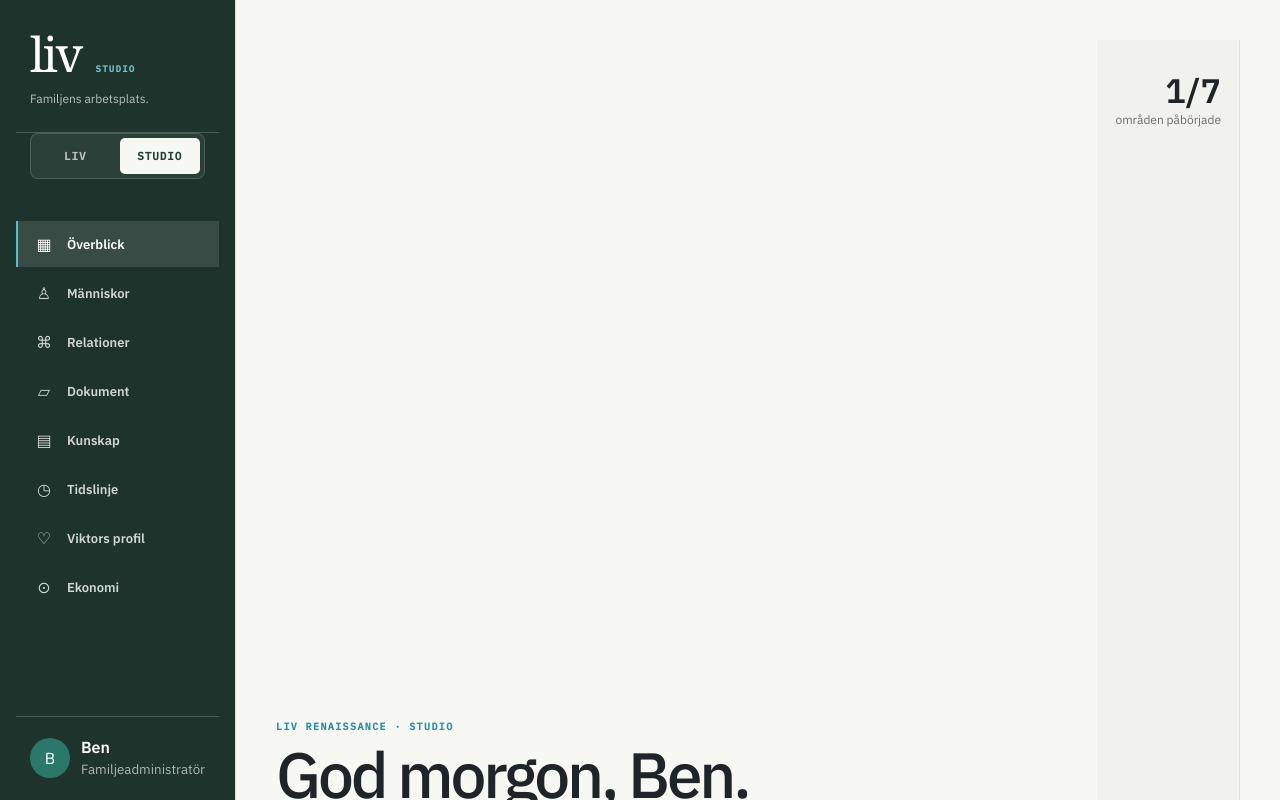
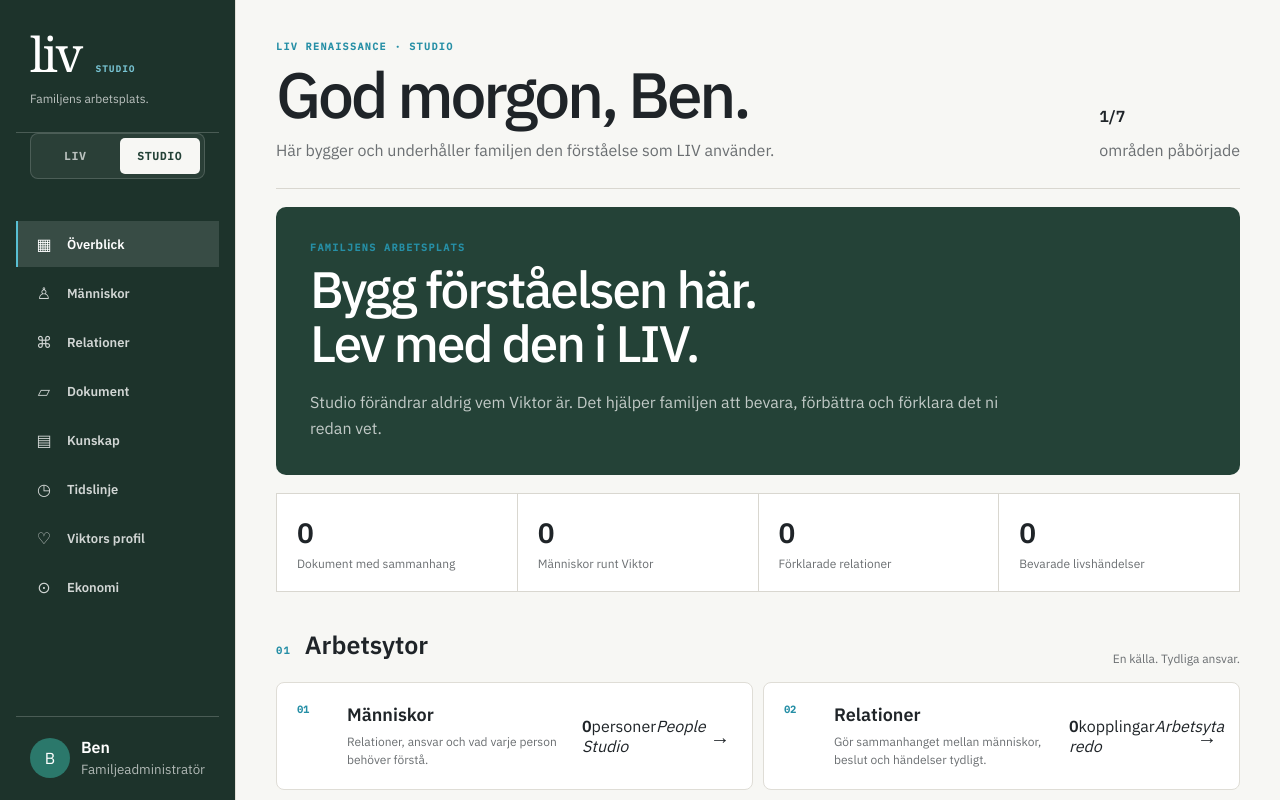
Before and after one commit to Greenark-Ben/viktors-liv, a React (Vite) app: page / in a window 1280 px wide. Both pictures are taken after a click on the button "STUDIO". Shown: the top 800 px of the page. Built offline with nearby package versions, Linux system fonts and the light colour scheme.

Commit message:
Fix Studio overview metric containers

```diff
--- a/src/studio-dashboard.tsx
+++ b/src/studio-dashboard.tsx
@@ -23,9 +23,9 @@ export function StudioDashboard({navigate}:Props){
  const ready=cards.filter(card=>card.count>0||card.id==='economy').length;
  const open=(destination:Destination)=>destination==='people'?setWorkspace('people'):navigate(destination);
  return <main className="studio-page">
-  <header className="studio-hero"><div><p>LIV RENAISSANCE · STUDIO</p><h1>God morgon, Ben.</h1><span>Här bygger och underhåller familjen den förståelse som LIV använder.</span></div><aside><strong>{ready}/{cards.length}</strong><span>områden påbörjade</span></aside></header>
+  <header className="studio-hero"><div><p>LIV RENAISSANCE · STUDIO</p><h1>God morgon, Ben.</h1><span>Här bygger och underhåller familjen den förståelse som LIV använder.</span></div><div className="studio-progress"><strong>{ready}/{cards.length}</strong><span>områden påbörjade</span></div></header>
   <section className="studio-statement"><p>FAMILJENS ARBETSPLATS</p><h2>Bygg förståelsen här.<br/>Lev med den i LIV.</h2><span>Studio förändrar aldrig vem Viktor är. Det hjälper familjen att bevara, förbättra och förklara det ni redan vet.</span></section>
   <section className="studio-status"><article><b>{count('viktors-liv.documents.v1')}</b><span>Dokument med sammanhang</span></article><article><b>{count('viktors-liv.people.v1')}</b><span>Människor runt Viktor</span></article><article><b>{count('liv.relationships.v1')}</b><span>Förklarade relationer</span></article><article><b>{count('viktors-liv.journey.v1')}</b><span>Bevarade livshändelser</span></article></section>
-  <section className="studio-workspaces"><header><div><p>01</p><h2>Arbetsytor</h2></div><span>En källa. Tydliga ansvar.</span></header><div className="studio-grid">{cards.map(card=><button key={card.id} onClick={()=>open(card.id)}><small>{card.n}</small><div><h3>{card.title}</h3><p>{card.copy}</p></div><aside><strong>{card.count}</strong><span>{card.unit}</span><em>{card.state}</em></aside><b>→</b></button>)}</div></section>
+  <section className="studio-workspaces"><header><div><p>01</p><h2>Arbetsytor</h2></div><span>En källa. Tydliga ansvar.</span></header><div className="studio-grid">{cards.map(card=><button key={card.id} onClick={()=>open(card.id)}><small>{card.n}</small><div><h3>{card.title}</h3><p>{card.copy}</p></div><div className="studio-card-meta"><strong>{card.count}</strong><span>{card.unit}</span><em>{card.state}</em></div><b>→</b></button>)}</div></section>
  </main>
 }
```
